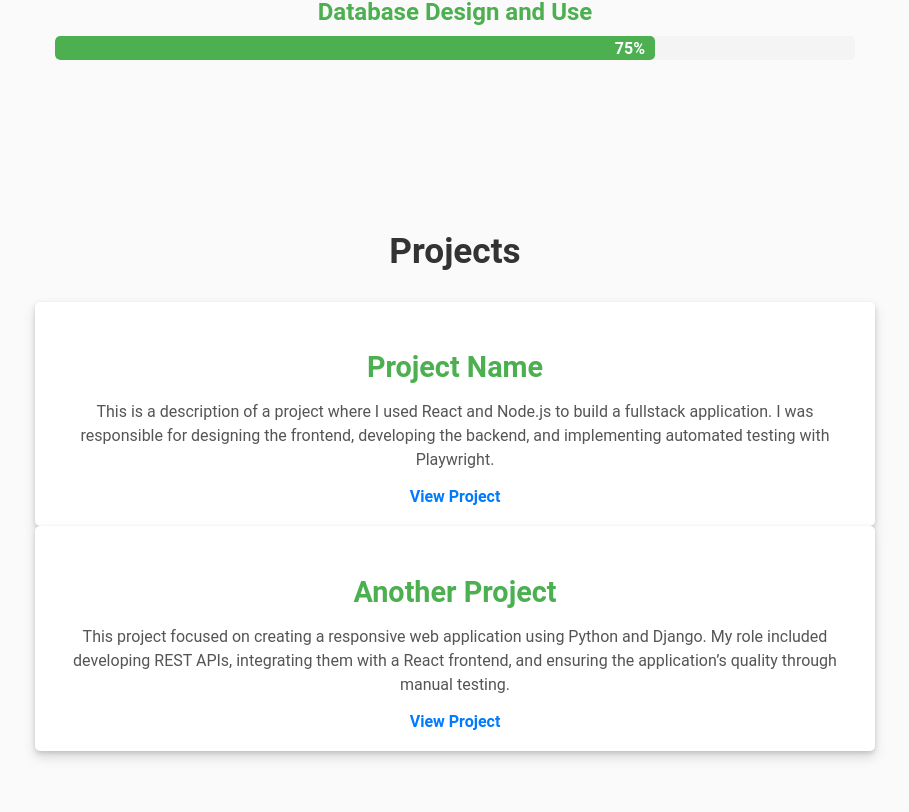
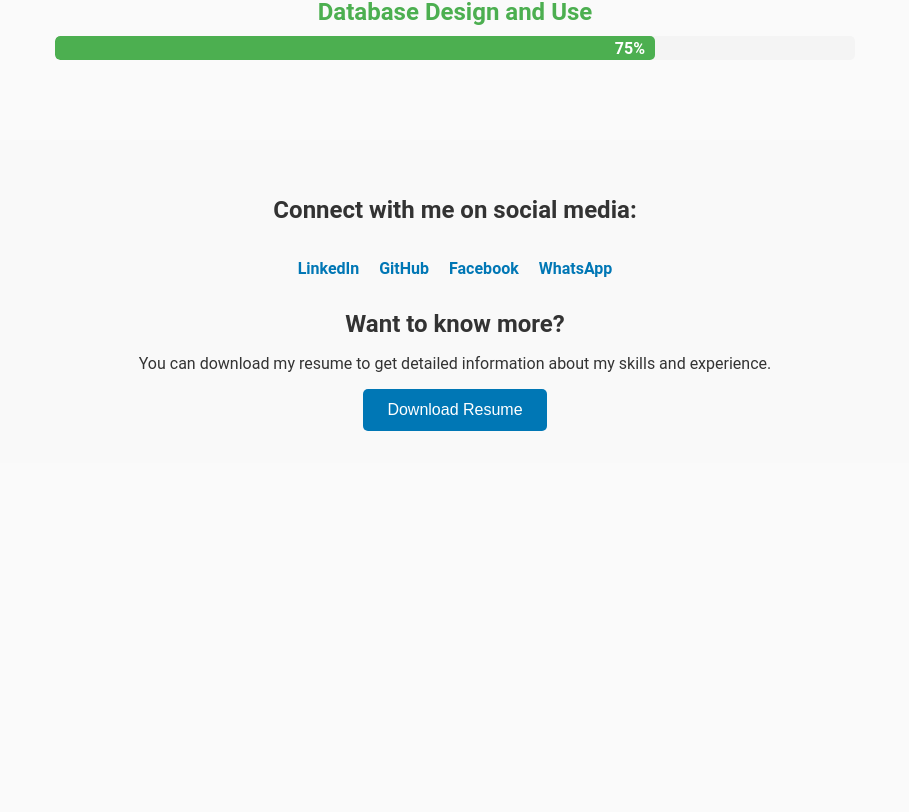
Before and after one commit to tumikole/portfolio, a React (Create React App) app in the folder frontend/: page / in a window 1280 px wide. Shown: the part 1908-2720 px from the top of the page, without its empty margins (185-1094 px from the left). After the commit the page ends 2371 px from the top, so only its background shows below. Built offline with nearby package versions, Linux system fonts and the light colour scheme; some icons are missing.

Commit message:
Added new pdf

```diff
--- a/frontend/src/App.js
+++ b/frontend/src/App.js
@@ -14,7 +14,7 @@ function App() {
       <Home />
       <About />
       <Skills />
-      <Projects />
+      {/* <Projects /> */}
       <Contact />
     </div>
   );
--- a/frontend/src/Components/Contact.js
+++ b/frontend/src/Components/Contact.js
@@ -1,6 +1,6 @@
 import React from 'react';
 import './styles/Contact.scss';
-import Resume from '../assets/pdf/Ramollo Samuel Tumisan (3).pdf'
+import Resume from '../assets/pdf/Ramollo Samuel Tumisan.pdf'
 
 const Contact = () => (
   <section className="contact">
```
Also changed, not shown: 2 other files (tests, documents, lock files or other folders).
